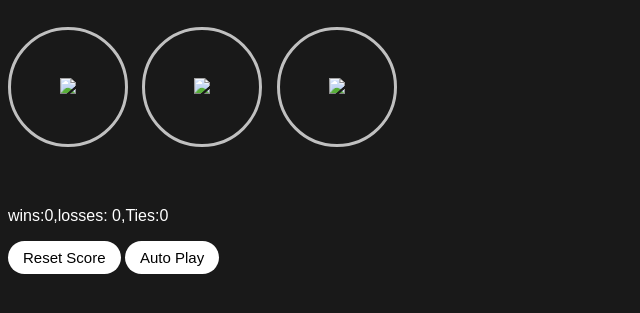
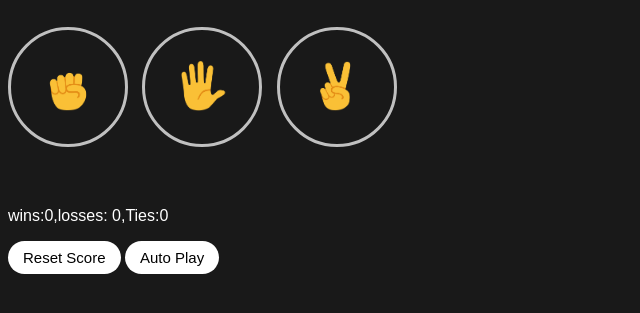
Before and after one commit to KopperlaViswanathReddy/Rock-Paper-Scissors, a plain HTML site: page index.html in a window 1280 px wide. Shown: the part 67-380 px from the top of the page, without its empty margins (0-640 px from the left). Drawn offline with Linux system fonts and the light colour scheme.

Commit message:
Update index.html

```diff
--- a/index.html
+++ b/index.html
@@ -56,13 +56,13 @@
     <p  class="we">Rock Paper Scissors </p>
     <button onclick="
           playGame('rock');
-           " class="move2"><img src="images/rock-emoji.png" class="move1"></button>
+           " class="move2"><img src="rock-emoji.png" class="move1"></button>
     <button onclick="
               playGame('paper');
-    " class="move2"><img src="images/paper-emoji.png" class="move1"></button>
+    " class="move2"><img src="paper-emoji.png" class="move1"></button>
     <button onclick="
       playGame('scissors');
-     " class="move2"><img src="images/scissors-emoji.png" class="move1"></button>
+     " class="move2"><img src="scissors-emoji.png" class="move1"></button>
      <p class="js3 result"></p>
      <p class="js4"></p>
      <p class="js2 score1"></p>
```
